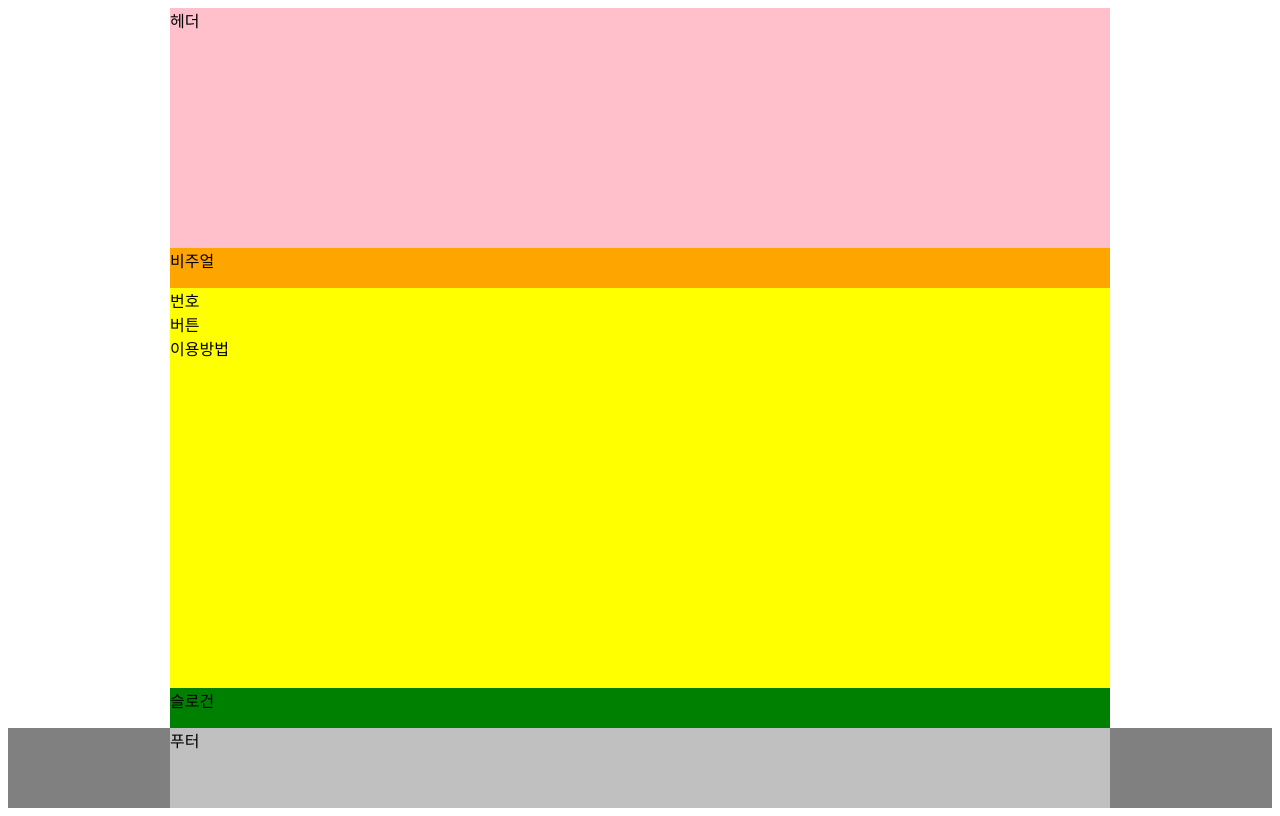
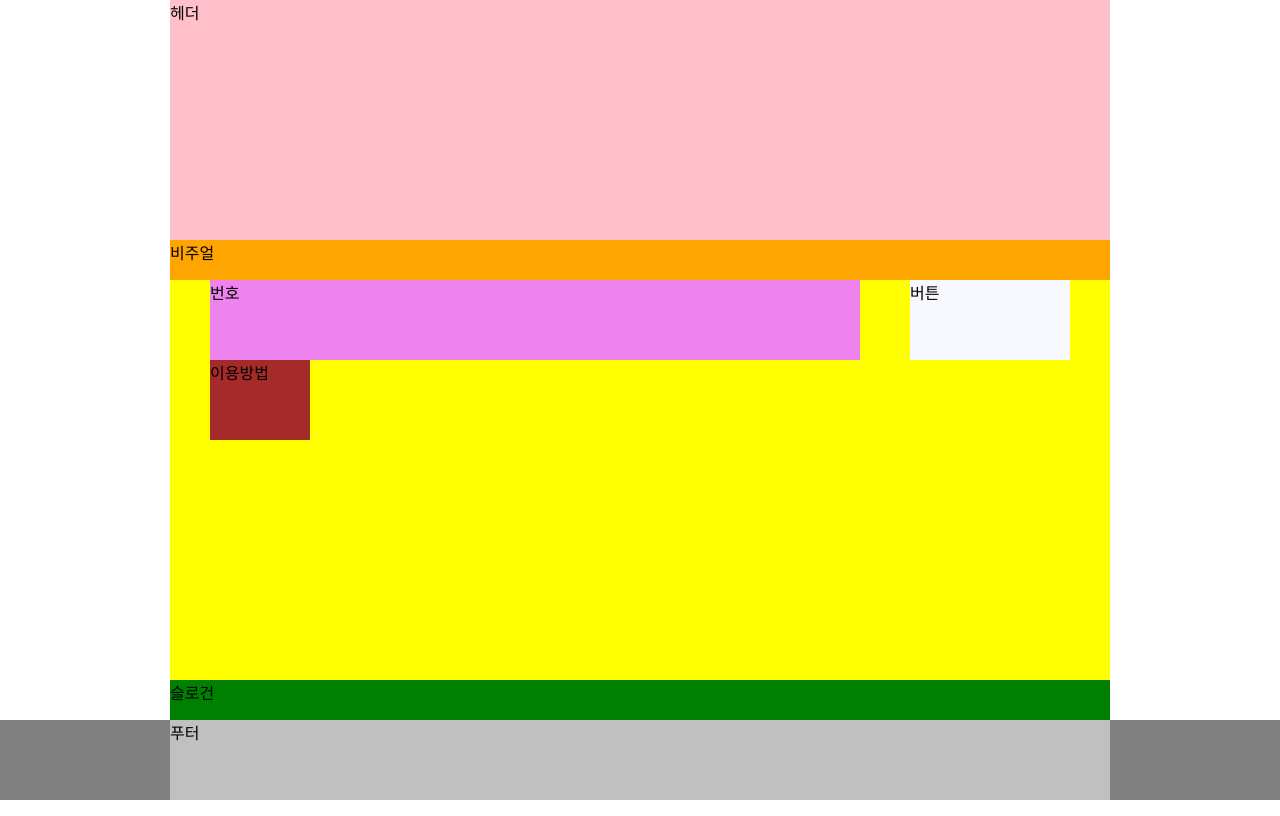
Before and after one commit to CALKO9611/calko-prac, a plain HTML site: page index.html in a window 1280 px wide. Drawn offline with Linux system fonts and the light colour scheme.

Commit message:
main 그룹 배치 시도

```diff
--- a/styles/style.css
+++ b/styles/style.css
@@ -1,7 +1,9 @@
+@import url(./normalize.css);
+@import url(./reset.css);
+
 /* 기본 스타일 */
 *, *::before, *::after {
     box-sizing: border-box;
-
 }
 
 
@@ -23,7 +25,34 @@
 .main{
     background: yellow;
     height: 50vh;
+    display: flow-root;
+    padding: 0 15px;
 }
+.group{
+    margin: 0 25px;
+    height: 10vh;
+    float: left;
+}
+
+.group1{
+    background: violet;
+    width: 650px;
+
+
+}
+.group2{
+    background: ghostwhite;
+    width: 160px;
+
+
+}
+.group3{
+    background: brown;
+    width: 100px;
+
+}
+
+
 .slogan{
     background: green;
     height: 5vh;
```
